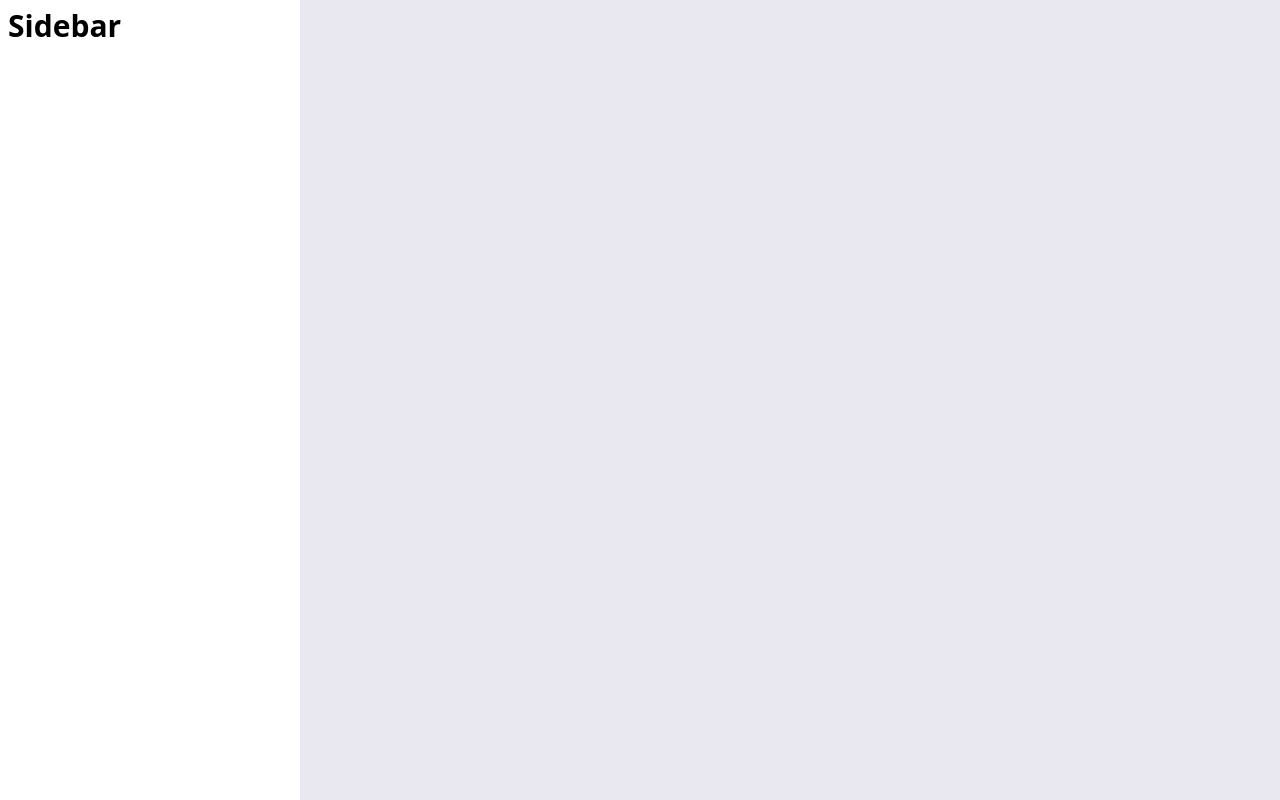
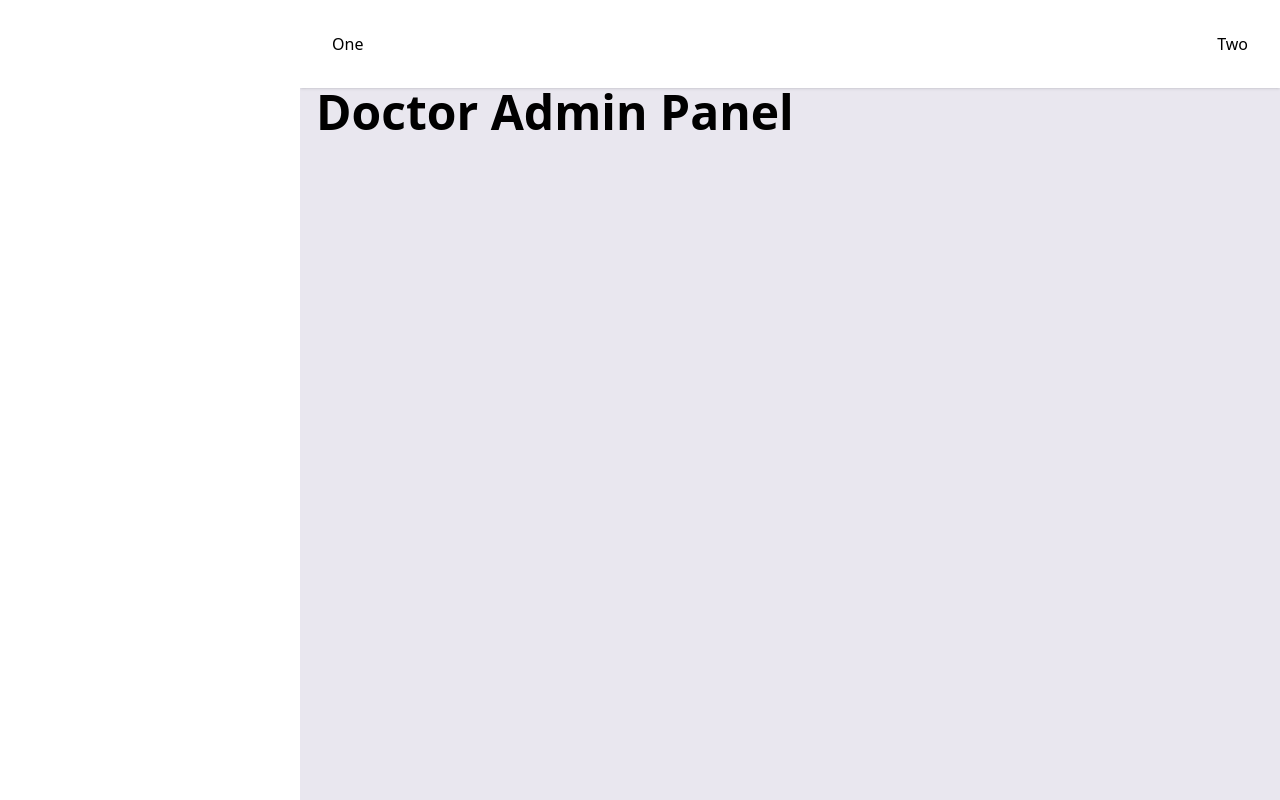
Before and after one commit to mnraza-dev/doctor-admin-panel, a React (Vite) app: page / in a window 1280 px wide. Built offline with nearby package versions, Linux system fonts and the light colour scheme.

Commit message:
update Home component layout with sidebar and navigation for Doctor Admin Panel

```diff
--- a/src/components/Home.jsx
+++ b/src/components/Home.jsx
@@ -6,14 +6,26 @@ const Home = () => {
       <div className="bg-[#E9E7EF] min-h-screen">
         <aside
           style={{
+            padding: "20px",
             width: "300px",
           }}
           className="bg-white h-full fixed top-0 left-0 p-2"
+        ></aside>
+        <section
+          style={{
+            marginLeft: "300px",
+            // padding: "20px",
+          }}
         >
-          <h1 className="text-3xl font-bold">Sidebar</h1>
-        </aside>
-        <section>
-          <h1 className="text-5xl font-bold"></h1>
+          <nav className="bg-white p-8 shadow-sm flex justify-between">
+            <div>
+              <h1>One </h1>
+            </div>
+            <div>
+              <h1>Two</h1>
+            </div>
+          </nav>
+          <h1 className="text-5xl font-bold px-4">Doctor Admin Panel</h1>
         </section>
       </div>
     </Layout>
```
